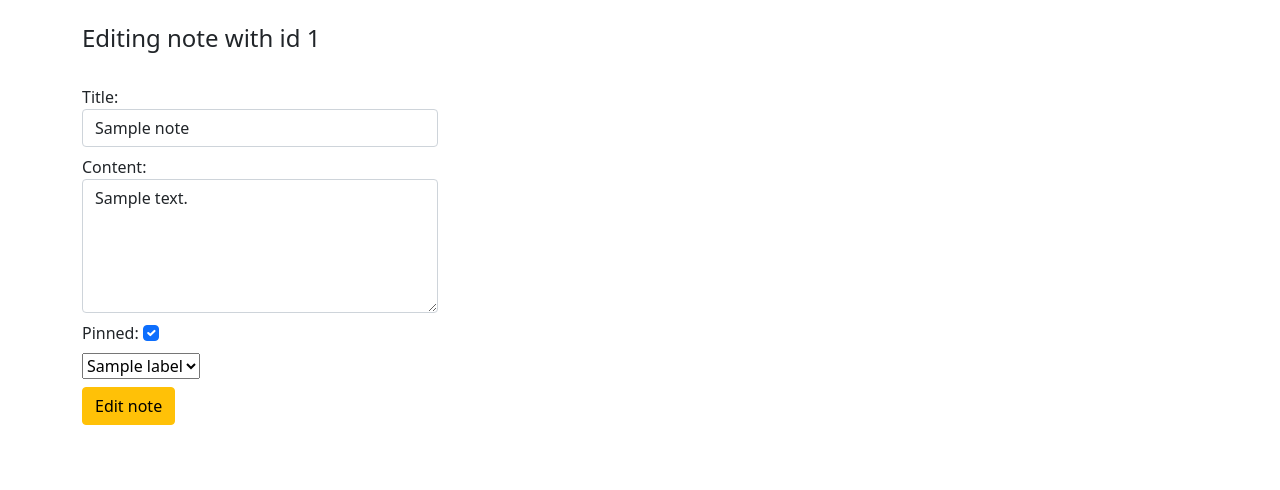
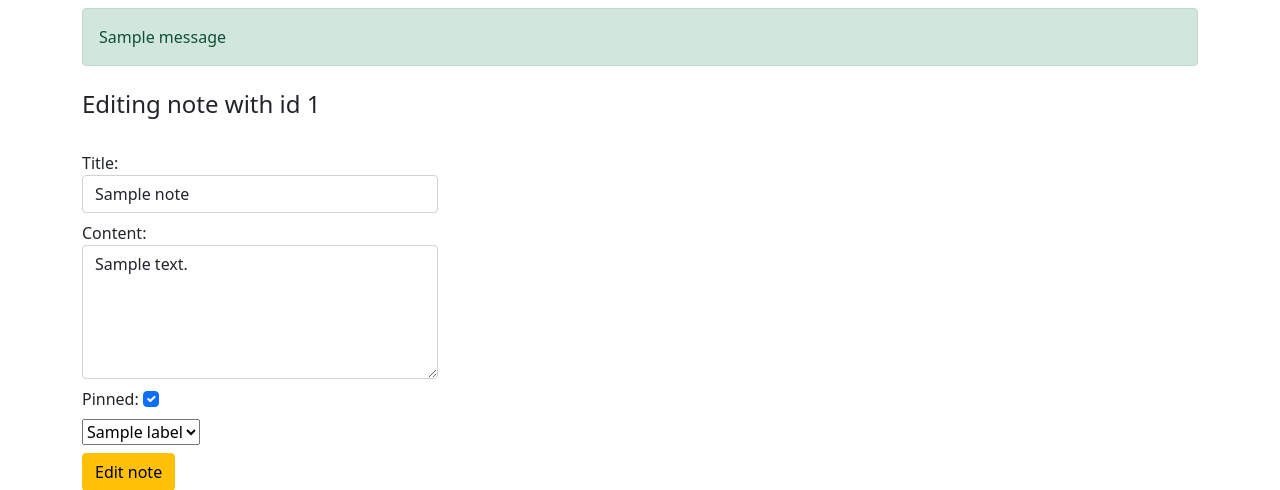
Before and after one commit to TrellixVulnTeam/skript-p2_LNKZ, a Django app: page /notes/1 in a window 1280 px wide. Shown: the part 56-546 px from the top of the page. Run offline with Django 3.2, Linux system fonts and the light colour scheme; a user stored in the database is signed in; tables that the repository leaves empty hold one stand-in row (values such as "Sample post"); one stand-in notice (Sample message) is shown.

Commit message:
Add messages

```diff
--- a/project/notes/views.py
+++ b/project/notes/views.py
@@ -1,6 +1,7 @@
 from django.shortcuts import render, redirect
 from .models import Note, Label
 from .forms import NotesForm
+from django.contrib import messages
 import logging
 from django.contrib.auth.decorators import login_required, permission_required
 
@@ -28,6 +29,7 @@ def notes_edit(request, id):
             note.content = form.cleaned_data['content']
             note.label = form.cleaned_data['label']
             note.save()
+            messages.success(request, 'Note edited successfully')
             return redirect('notes:index')
         else:
             return render(request, 'notes/edit.html', {'form': form, 'id': id})
@@ -35,3 +37,12 @@ def notes_edit(request, id):
         note = Note.objects.get(id=id)
         form = NotesForm(instance=note)
         return render(request, 'notes/edit.html', {'form': form, 'id': id})
+
+
+@login_required
+def notes_delete(request, id):
+    if request.method == 'POST':
+        note = Note.objects.filter(owner=request.user).get(id=id)
+        note.delete()
+        messages.success(request, 'Note deleted successfully')
+    return redirect('notes:index')
--- a/project/templates/master.html
+++ b/project/templates/master.html
@@ -19,6 +19,9 @@
 <body>
 {% include 'header.html' %}
 <div class="container">
+    <div class="my-2">
+        {% include 'messages.html' %}
+    </div>
     {% block content %}
     {% endblock content %}
 </div>
--- /dev/null
+++ b/project/templates/messages.html
@@ -0,0 +1,7 @@
+{% if messages %}
+{% for message in messages %}
+<div class="alert alert-{% if message.tags %}{{ message.tags }}{% endif %}">
+    {{ message }}
+</div>
+{% endfor %}
+{% endif %}
```
